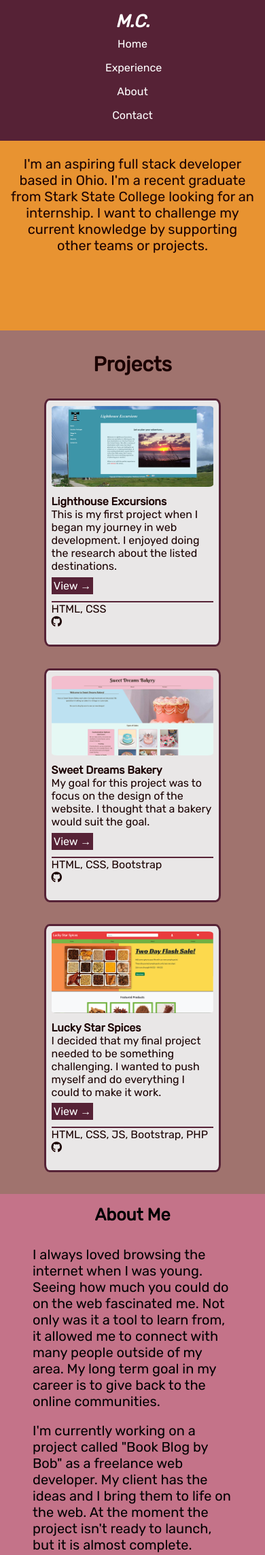
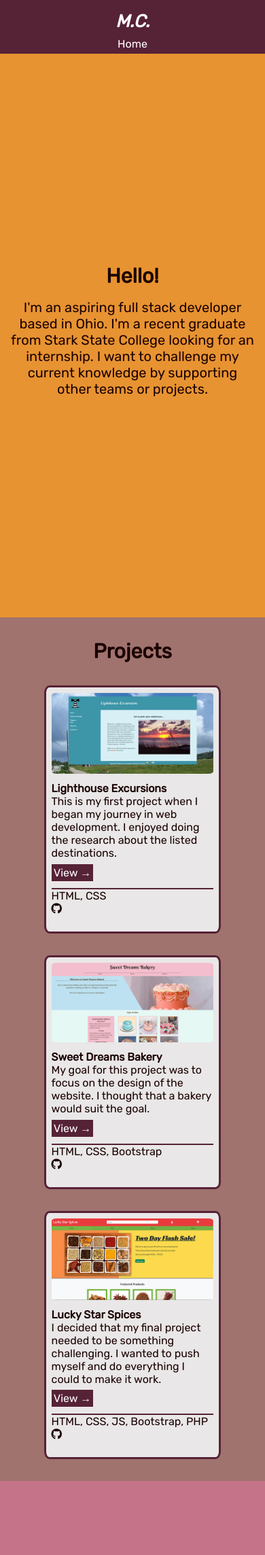
Before and after one commit to MC7841/portfolio, a PHP site: page / in a window 390 px wide. Shown: the top 2287 px of the page at 68% size. Run offline with PHP 8.4, Linux system fonts and the light colour scheme; some libraries are stand-ins or nearby versions.

Commit message:
Changed height to dvh and changed header height

```diff
--- a/css/index.css
+++ b/css/index.css
@@ -70,11 +70,11 @@
     gap: 1rem;
     font-size: clamp(20px, 1vw, 25px);
     text-align: center;
-    height: 100vh;
+    height: 100dvh;
 }
 
 .work {
-    height: 100vh;
+    height: 100dvh;
     background-color: #A0736E;
     display: flex;
     flex-direction: column;
@@ -95,6 +95,7 @@
     flex-direction: row;
     align-items: center;
     gap: 2rem;
+    overflow: scroll;
 }
 
 .card {
@@ -111,7 +112,6 @@
 }
 
 .card-img {
-
     margin: .5rem;
 }
 
@@ -156,7 +156,7 @@
 }
 
 .about {
-    height: 100vh;
+    height: 100dvh;
     background-color: #C47389;
     color: #010002;
     display: flex;
@@ -178,7 +178,7 @@
 }
 
 .contact {
-    height: 100vh;
+    height: 100dvh;
     background-color: #E89331;
     display: flex;
     flex-direction: column;
@@ -217,10 +217,10 @@
 /* Responsive Styles */
 
 @media (max-width:1350px) {
-    .home-intro{padding: 1rem; height: 50vh;}
-    .work {height:50%; padding: 2rem;}
-    .about {height: 60%; padding: 1rem;}
-    .contact {height: 80%; padding: 2rem;}
+    .home-intro{padding: 1rem;}
+    .work {padding: 2rem; height:auto;}
+    .about {padding: 1rem;}
+    .contact {padding: 2rem;}
 }
 
 @media (max-width:1288px) {
@@ -238,7 +238,7 @@
 }
 
 @media (max-width:400px) {
-    nav {flex-direction: column; height: 10rem;}
+    nav {flex-direction: column; height: 2rem; overflow: scroll;}
     .about-content {margin: 2rem;}
     .contact-row {flex-direction: column;}
     .dot {display: none;}
```
Also changed, not shown: 1 other file.
